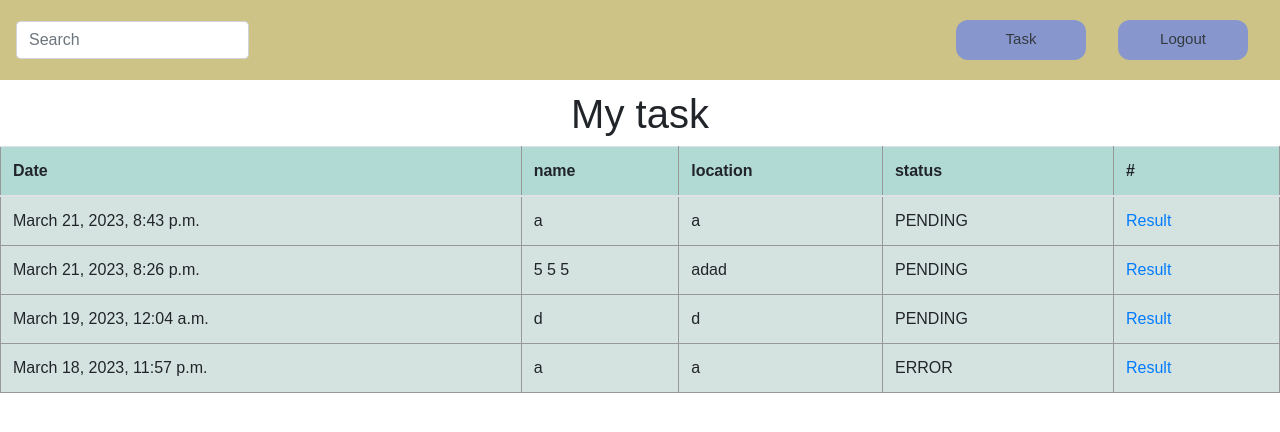
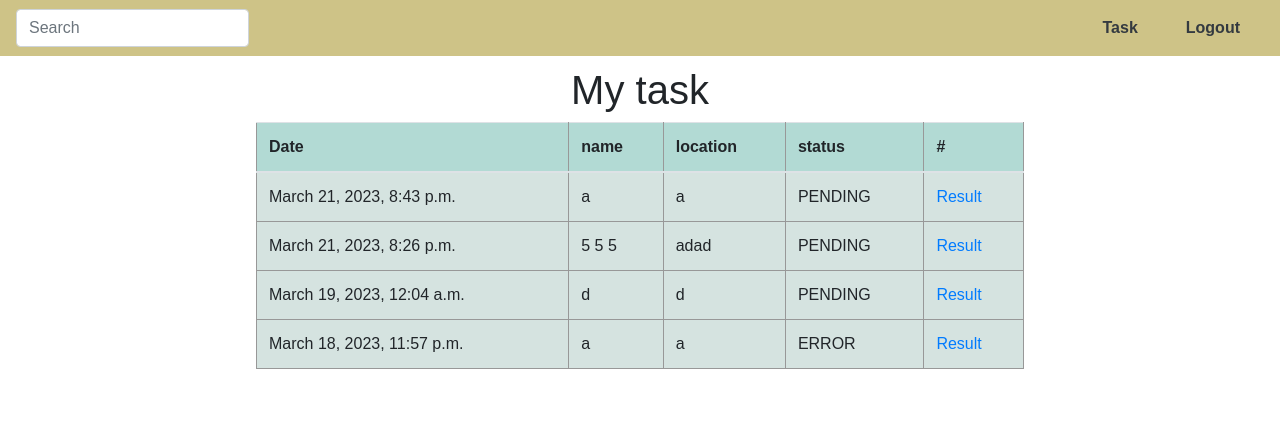
Before and after one commit to 6310682619/traffic-monitoring, a Django app: page /mytask/ in a window 1280 px wide. Shown: the top 432 px of the page. Run offline with Django 4.2, Linux system fonts and the light colour scheme; a user stored in the database is signed in; data comes from the database, SQL or seed files in the repository; parts of the project's set-up code (start-up, migrations or seed data) failed here and were passed over; some libraries are stand-ins or nearby versions.

Commit message:
decorate page

```diff
--- a/trafficmonitoring/task/templates/task/create_task.html
+++ b/trafficmonitoring/task/templates/task/create_task.html
@@ -26,16 +26,17 @@
                             </div>
                             <div class="form-group col-md-6">
                                 <label>Upload file</label>
-                                <input type="file" name="video" class="form-control">
+                                <input type="file" name="video" class="form-control"  style="height: 51px; padding:10px;">
                             </div>
                         </div>
 
                         <br>
                         <label>Description</label>
                         <textarea row="4" col="20" name="description" class="form-control input-box"> </textarea>
-                        <br><br>
+                        <br>
                         <button type="submit" class="btn">New loop</button>
                         <button class="btn">Present</button>
+                        <br><br><br>
                     </from>
                 </div>
             </div>
--- a/trafficmonitoring/task/templates/task/layout.html
+++ b/trafficmonitoring/task/templates/task/layout.html
@@ -6,6 +6,7 @@
     <meta name="viewport" content="width=device-width, initial-scale=1.0">
     <link rel="stylesheet" href="https://cdnjs.cloudflare.com/ajax/libs/font-awesome/6.2.0/css/all.min.css">
     <link rel="stylesheet" href="https://cdn.jsdelivr.net/npm/bootstrap@4.3.1/dist/css/bootstrap.min.css" integrity="sha384-ggOyR0iXCbMQv3Xipma34MD+dH/1fQ784/j6cY/iJTQUOhcWr7x9JvoRxT2MZw1T" crossorigin="anonymous" />
+    <link rel="stylesheet" href="https://fonts.googleapis.com/css2?family=Material+Symbols+Outlined:opsz,wght,FILL,GRAD@48,400,0,0" />
     <script src="https://code.jquery.com/jquery-3.3.1.slim.min.js" integrity="sha384-q8i/X+965DzO0rT7abK41JStQIAqVgRVzpbzo5smXKp4YfRvH+8abtTE1Pi6jizo" crossorigin="anonymous"></script>
     <script src="https://cdn.jsdelivr.net/npm/popper.js@1.14.7/dist/umd/popper.min.js" integrity="sha384-UO2eT0CpHqdSJQ6hJty5KVphtPhzWj9WO1clHTMGa3JDZwrnQq4sF86dIHNDz0W1" crossorigin="anonymous"></script>
     <script src="https://cdn.jsdelivr.net/npm/bootstrap@4.3.1/dist/js/bootstrap.min.js" integrity="sha384-JjSmVgyd0p3pXB1rRibZUAYoIIy6OrQ6VrjIEaFf/nJGzIxFDsf4x0xIM+B07jRM" crossorigin="anonymous"></script>
@@ -153,7 +154,23 @@
         }
 
         .b-col {
-            background-color: #8797CE;
+            background-color: #FFFFFF;
+        }
+
+        .mg {
+            margin: auto;
+            max-width: 60%;
+        }
+        .material-symbols-outlined {
+            color:black;
+            font-size:30px;
+        }
+        .nav-item{
+            font-weight: bold;
+        }
+        .nav-item:hover{
+            text-decoration: underline;
+            transition-delay: 0.2s;
         }
 
         </style>
@@ -162,8 +179,11 @@
 
 </head>
 <nav class="navbar navbar-expand-lg bar">
-    <button class="navbar-toggler b-col" type="button" data-toggle="collapse" data-target="#navbarSupportedContent" aria-controls="navbarSupportedContent" aria-expanded="false" aria-label="Toggle navigation">
-      <span class="navbar-toggler-icon"></span>
+    <button class="navbar-toggler b-col" type="button" data-toggle="collapse" data-target="#navbarSupportedContent"
+    aria-controls="navbarSupportedContent" aria-expanded="false" aria-label="Toggle navigation">
+        <span class="navbar-toggler-icon">
+            <span class="material-symbols-outlined">expand_more</span>
+        </span>
     </button>
 
     <div class="collapse navbar-collapse" id="navbarSupportedContent">
@@ -172,10 +192,10 @@
         </form>
       <ul class="navbar-nav ml-auto">
         <li class="nav-item">
-          <a class="btn nav-link text-dark mx-3 align-middle" href="{% url 'task:mytask' %}">Task</a>
+          <a class="nav-link text-dark mx-3 align-middle" href="{% url 'task:mytask' %}">Task</a>
         </li>
         <li class="nav-item">
-          <a class="btn nav-link text-dark mx-3 align-middle" href="#">Logout</a>
+          <a class="nav-link text-dark mx-3 align-middle" href="#">Logout</a>
         </li>
       </ul>
     </div>
--- a/trafficmonitoring/task/templates/task/mytask.html
+++ b/trafficmonitoring/task/templates/task/mytask.html
@@ -5,7 +5,7 @@
         <h1>My task</h1>
     </header>
 
-    <main>
+    <main class="mg">
         <table class="table">
             <thead>
                 <tr>
```
